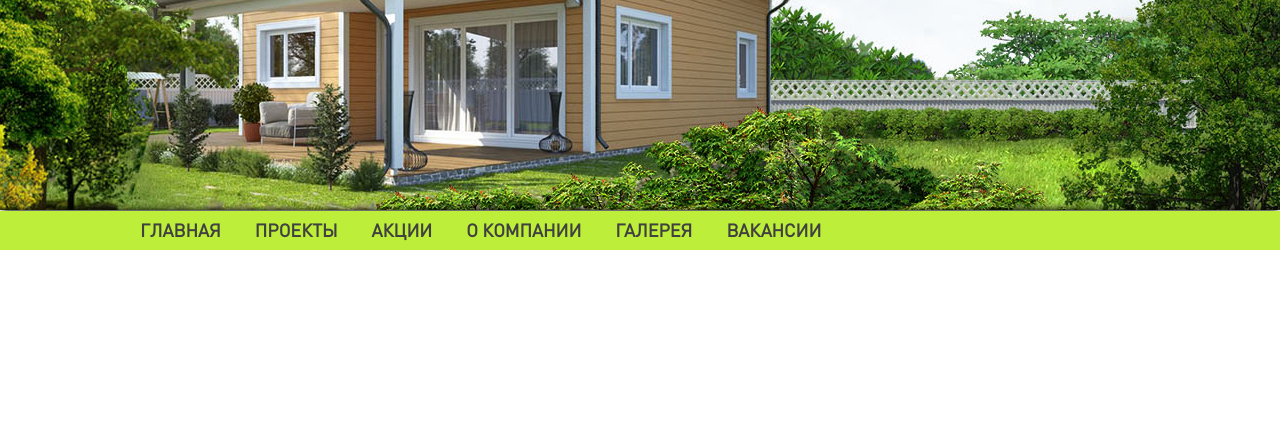
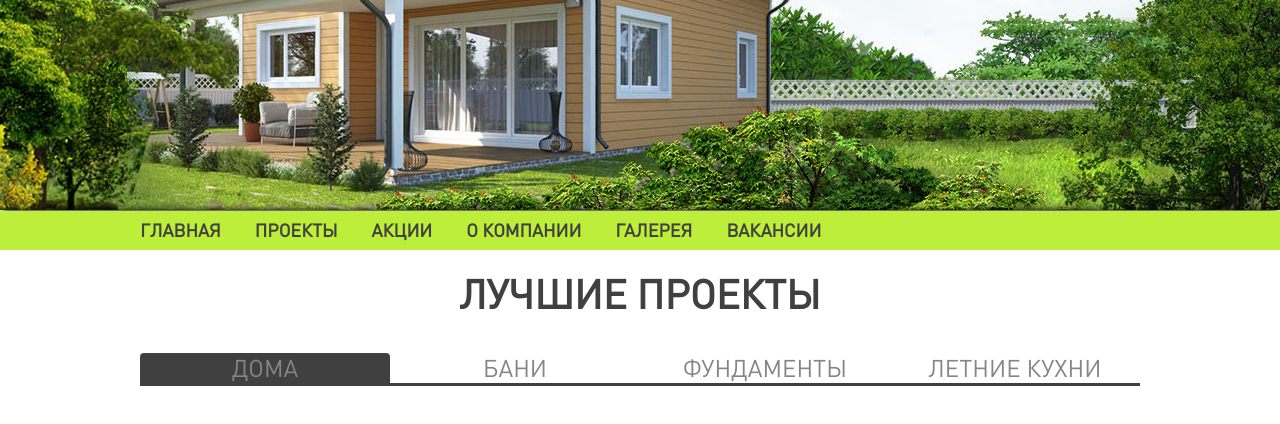
Before and after one commit to WellDonee/WellDonee.github.io, a plain HTML site: page index.html in a window 1280 px wide. Shown: the part 226-650 px from the top of the page. Drawn offline with nearby package versions, Linux system fonts and the light colour scheme.

Commit message:
Add files via upload

```diff
--- a/css/style.css
+++ b/css/style.css
@@ -182,6 +182,7 @@ nav {
 .projectsSubMenu {
 	background-color: #404040;
 	position: absolute;
+	z-index: 999;
 	width: 100%;
 }
 .subMenu {
@@ -217,3 +218,42 @@ nav {
 .subMenu li a span {
 	vertical-align: middle;
 }
+.main-navigation {
+	margin: 0;
+	padding: 0;
+	border-bottom: 3px solid #404040;
+	font-size: 0;
+}
+.main-navigation li {
+	list-style: none;
+	display: inline-block;
+	text-align: center;
+	width: 25%;
+}
+.main-navigation li a {
+	text-decoration: none;
+	text-transform: uppercase;
+	display: block;
+	font-size: 24px;
+	color: #858585;
+	border-radius: 4px 4px 0 0;
+}
+.main-navigation li a:hover {
+	background-color: #d9d9d9;
+}
+.nav-header {
+	font-size: 40px;
+	font-weight: 600;
+	text-transform: uppercase;
+	text-align: center;
+	color: #404040;
+	margin: 20px 0 34px 0;
+}
+.active {
+	background-color: #404040;
+	color: #fff;
+}
+a.active:hover {
+	background-color: #404040;
+	color: #fff;
+}
--- a/index.html
+++ b/index.html
@@ -80,6 +80,23 @@
 	</div>
 </header>
 
+<section>
+	<div class="container">
+		<div class="nav-header">
+			лучшие проекты
+		</div>
+		<div class="navigation">
+			<ul class="main-navigation">
+				<li><a href="#" class="active">дома</a></li>
+				<li><a href="#">бани</a></li>
+				<li><a href="#">фундаменты</a></li>
+				<li><a href="#">летниe кухни</a></li>
+				<li class="clearfix"></li>
+			</ul>
+		</div>
+	</div>
+</section>
+
 <script
   src="https://code.jquery.com/jquery-3.2.1.js"
   integrity="sha256-DZAnKJ/6XZ9si04Hgrsxu/8s717jcIzLy3oi35EouyE="
```
